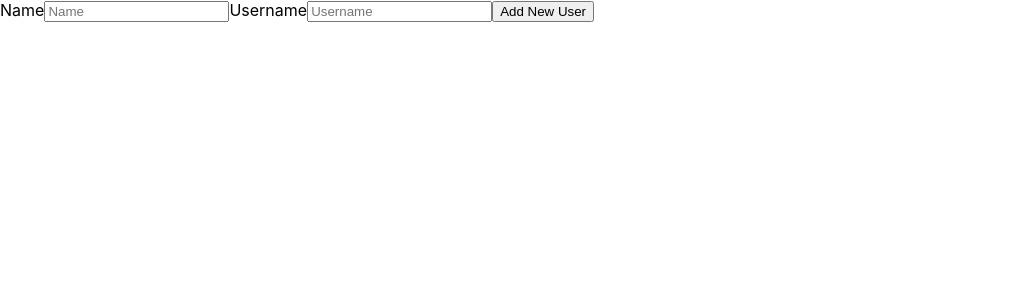
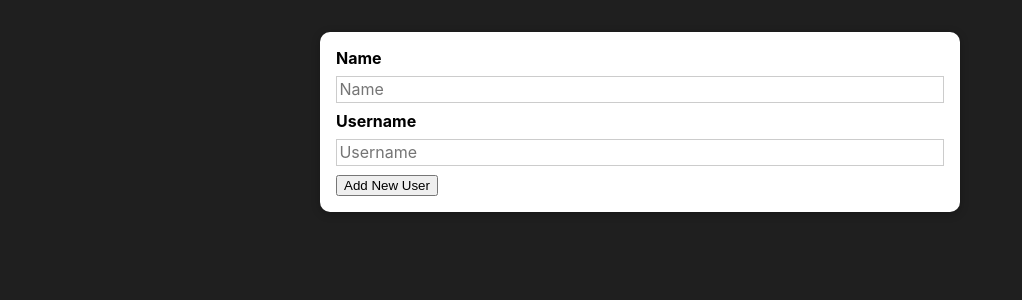
Before and after one commit to AndreasSitumorang/andreas-situmorang, a React (Create React App) app: page / in a window 1280 px wide. Shown: the top 300 px of the page, without its empty margins (0-1022 px from the left). Built offline with nearby package versions, Linux system fonts and the light colour scheme.

Commit message:
feat : add css for card and form by use two class css

```diff
--- /dev/null
+++ b/src/components/UI/Card.css
@@ -0,0 +1,5 @@
+.cardo {
+    background: white;
+    box-shadow: 0 2px 8px rgba(0, 0, 0, 0.26);
+    border-radius: 10px;
+  }
--- a/src/components/UI/Card.moudule.css
+++ /dev/null
@@ -1,7 +0,0 @@
-.cardo{
-    background: red;
-    border-radius: 10px;
-    padding: 1rem;
-    margin: 1rem;
-    box-shadow: 0 0 10px rgba(0,0,0,0.26);
-}
--- a/src/components/UI/Card.tsx
+++ b/src/components/UI/Card.tsx
@@ -1,14 +1,14 @@
 import React from "react";
-// import './Card.module.css';
-// import * as css from "./Card.module.css";
+import './Card.css';
 
 type Cards = {
-    children: React.ReactNode; // 👈️ type children
+    children: React.ReactNode;// 👈️ type children
+    styles :string;
 };
 
 
-const Card: React.FC<Cards> = function ({ children }) {
-    return <div className= "cardo">{children}</div>;
+const Card: React.FC<Cards> = function ({ children, styles }) {
+    return <div className= {`${styles} ${"cardo"}`}>{children}</div>;
 };
 
 
--- a/src/components/User/AddUser.tsx
+++ b/src/components/User/AddUser.tsx
@@ -1,5 +1,6 @@
 import React from "react";
 import Cards from "../UI/Card";
+import './AddUser.css';
 
 // export interface IAddUserProps {
 //     name: string;
@@ -14,8 +15,8 @@ const AddUser: React.FC = function ()  {
     }
 
     return(
-        <Cards>
-            <form className="addUser" onSubmit={(e) => handleSubmit}>
+        <Cards styles="input">
+            <form onSubmit={(e) => handleSubmit}>
                 <label htmlFor="Username">Name</label>
                 <input type="text" name="name" placeholder="Name"/>
                 <label htmlFor="Username">Username</label>
--- a/src/index.css
+++ b/src/index.css
@@ -11,3 +11,17 @@ code {
   font-family: source-code-pro, Menlo, Monaco, Consolas, 'Courier New',
     monospace;
 }
+
+
+* {
+  box-sizing: border-box;
+}
+
+html {
+  font-family: sans-serif;
+  background: #1f1f1f;
+}
+
+body {
+  margin: 0;
+}
```
Also changed, not shown: src/components/User/UsersList.css (added, +16 -0 lines), src/components/User/AddUser.css (renamed from src/components/User/AddUser.module.css), src/components/User/UsersList.js (added).
